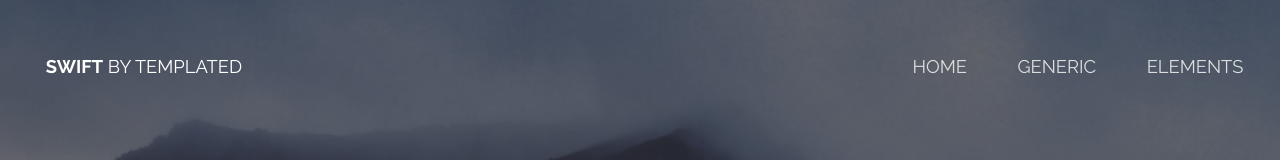
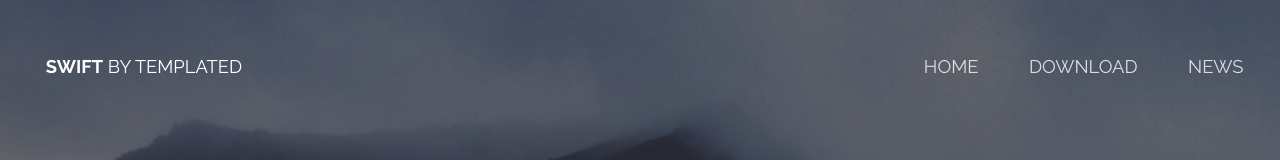
Before and after one commit to DotMC/Swift-Hacked-Client, a plain HTML site: page index.html in a window 1280 px wide. Shown: the top 160 px of the page. Drawn offline with Linux system fonts and the light colour scheme.

Commit message:
Update index.html

```diff
--- a/index.html
+++ b/index.html
@@ -19,8 +19,8 @@
 				<nav id="nav">
 					<ul>
 						<li><a href="index.html">Home</a></li>
-						<li><a href="generic.html">Generic</a></li>
-						<li><a href="elements.html">Elements</a></li>
+						<li><a href="generic.html">Download</a></li>
+						<li><a href="elements.html">News</a></li>
 					</ul>
 				</nav>
 			</header>
```
